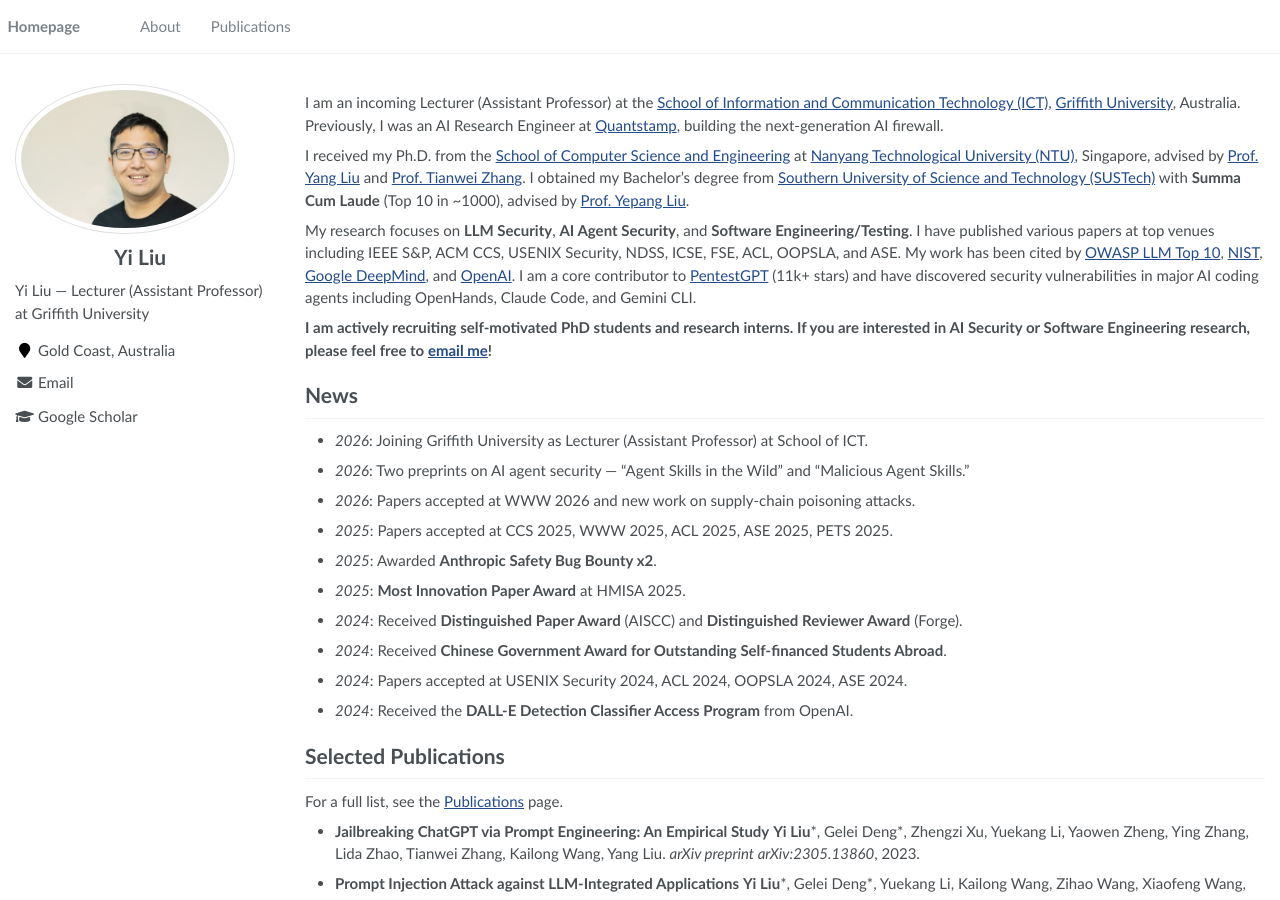
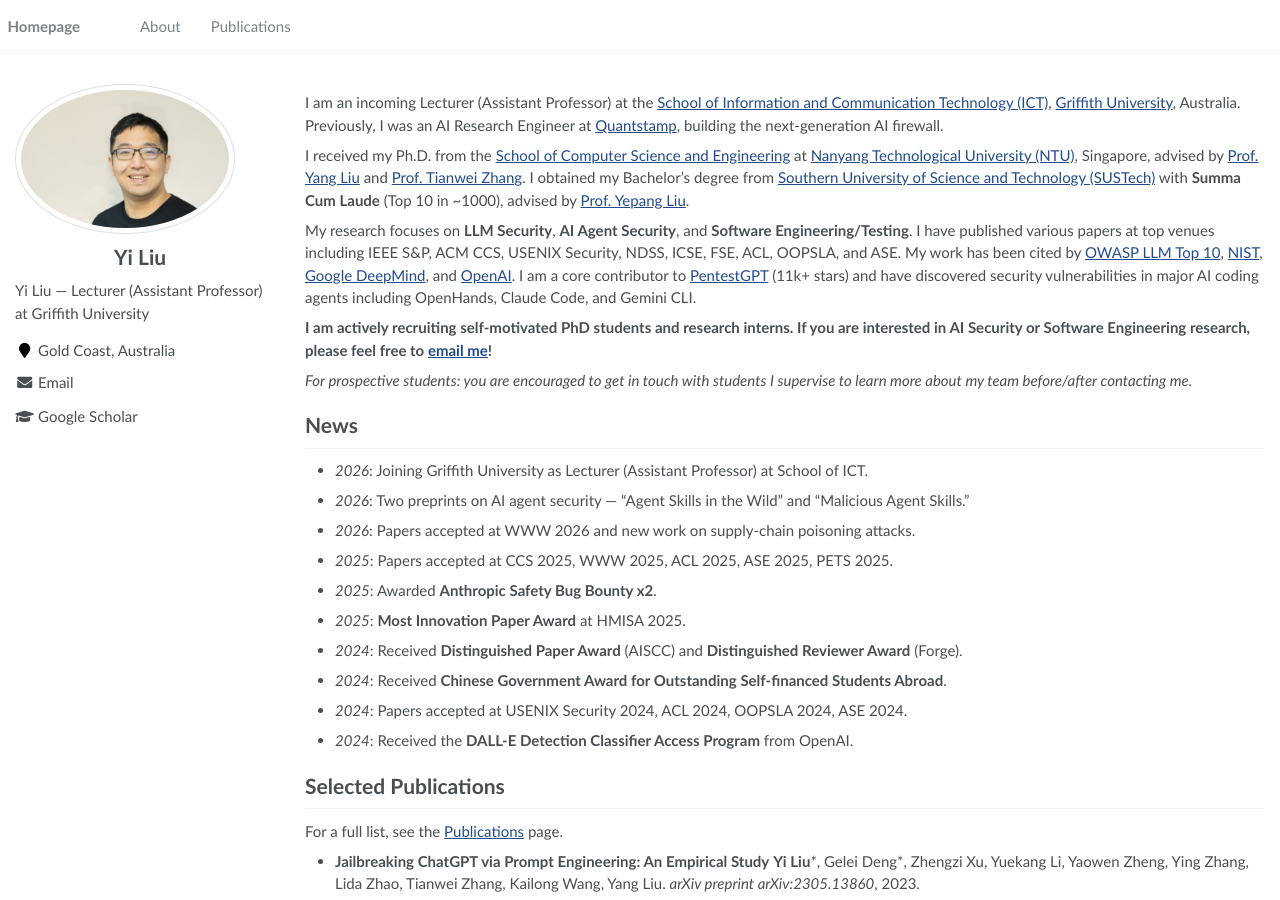
Before and after one commit to liuyi-academic/liuyi-academic.github.io, a Jekyll site: the page built from _pages/about.md, in a window 1280 px wide and 900 px high. Built offline with Jekyll 4.4.1, drawn with Linux system fonts in a browser that asks for light colours.

Commit message:
feat: encourage prospective students to contact current supervisees
Co-Authored-By: Claude Opus 4.7 (1M context) <noreply@anthropic.com>

```diff
--- a/_pages/about.md
+++ b/_pages/about.md
@@ -17,6 +17,8 @@ I received my Ph.D. from the [School of Computer Science and Engineering](https:
 My research focuses on **LLM Security**, **AI Agent Security**, and **Software Engineering/Testing**. I have published various papers at top venues including IEEE S&P, ACM CCS, USENIX Security, NDSS, ICSE, FSE, ACL, OOPSLA, and ASE. My work has been cited by [OWASP LLM Top 10](https://owasp.org/www-project-top-10-for-large-language-model-applications/), [NIST](https://www.nist.gov/), [Google DeepMind](https://deepmind.google/), and [OpenAI](https://openai.com/). I am a core contributor to [PentestGPT](https://github.com/GreyDGL/PentestGPT) (11k+ stars) and have discovered security vulnerabilities in major AI coding agents including OpenHands, Claude Code, and Gemini CLI.
 
 **I am actively recruiting self-motivated PhD students and research interns. If you are interested in AI Security or Software Engineering research, please feel free to [email me](mailto:yi009@e.ntu.edu.sg)!**
+
+*For prospective students: you are encouraged to get in touch with students I supervise to learn more about my team before/after contacting me.*
 
 # News
 
```
